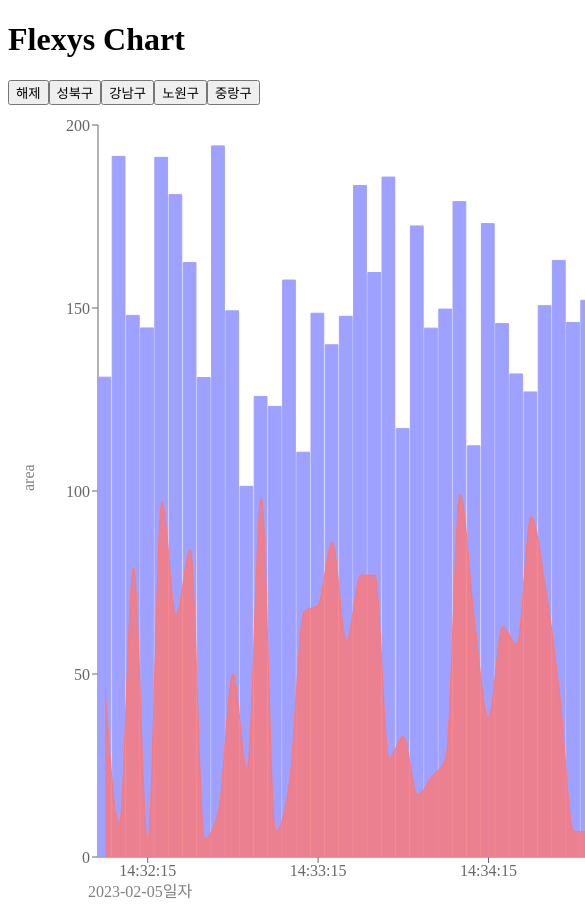
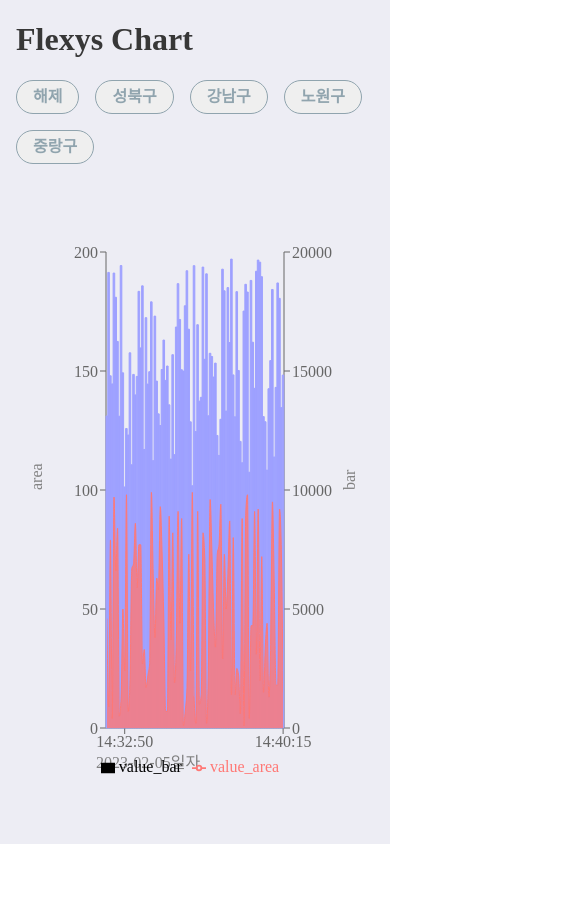
Before and after one commit to wanted-pre-onboarding-fe-team-4/pre-onboarding-9th-3-4, a React (Vite) app: page / in a window 390 px wide. Shown: the top 913 px of the page, 585 px wide, since content can reach past the window. After the commit the page ends 844 px from the top, so only its background shows below. Built offline with nearby package versions, Linux system fonts and the light colour scheme.

Commit message:
[#11] 스타일링 및 반응형 추가 (#16)

```diff
--- a/src/App.tsx
+++ b/src/App.tsx
@@ -1,4 +1,5 @@
 import { Suspense, useState } from 'react';
+import styled from 'styled-components';
 import getData from './api/getData';
 import Chart from './components/Chart';
 import { Filter } from './components/Filter';
@@ -13,9 +14,13 @@ function App() {
   );
 
   return (
-    <div className='App'>
-      <h1>Flexys Chart</h1>
-      <Filter setFilterFunction={setFilterFunction} />
+    <Wrapper>
+      <Title>Flexys Chart</Title>
+      <Filter
+        filterFunction={filterFunction}
+        setFilterFunction={setFilterFunction}
+      />
+      <ChartWrapper>
         <Suspense fallback={<div>Loading...</div>}>
           <Chart
             getChartData={getChartData}
@@ -23,8 +28,30 @@ function App() {
             setFilterFunction={setFilterFunction}
           />
         </Suspense>
-    </div>
+      </ChartWrapper>
+    </Wrapper>
   );
 }
 
+const Wrapper = styled.div`
+  padding: 0 1rem;
+  width: 100%;
+  height: 100vh;
+  display: flex;
+  flex-direction: column;
+  background: #ededf4;
+`;
+
+const Title = styled.h1`
+  color: #373737;
+`;
+
+const ChartWrapper = styled.div`
+  width: 100%;
+  height: 100%;
+  display: flex;
+  align-items: center;
+  justify-content: center;
+`;
+
 export default App;
--- a/src/components/Chart/index.tsx
+++ b/src/components/Chart/index.tsx
@@ -1,5 +1,13 @@
 import { useState } from 'react';
-import { Tooltip, Legend, Cell, XAxis, Label, YAxis } from 'recharts';
+import {
+  Tooltip,
+  Legend,
+  Cell,
+  XAxis,
+  Label,
+  YAxis,
+  ResponsiveContainer,
+} from 'recharts';
 import { ChartStyleConfig } from '../../config/ChartStyleConfig';
 import { IChartData } from '../../types/dataType';
 import { ChartFilterFunction, filterById } from '../Filter/type';
@@ -11,6 +19,7 @@ import {
   StyledChartBar,
   StyledChartBase,
 } from './style';
+import styled from 'styled-components';
 
 const { BAR_HIGHRIGHT_COLOR, BAR_FILL_COLOR } = ChartStyleConfig;
 
@@ -56,6 +65,8 @@ const Chart = ({
   const resetHover = () => setHover('');
 
   return (
+    <Wrapper>
+      <ResponsiveContainer>
         <StyledChartBase
           data={chartData}
           onMouseMove={handleHover}
@@ -75,9 +86,20 @@ const Chart = ({
           <StyledChartBar yAxisId='bar' dataKey='value_bar'>
             {chartData.map(mapChartData)}
           </StyledChartBar>
-      <StyledChartArea yAxisId='area' dataKey='value_area' type='monotone' />
+          <StyledChartArea
+            yAxisId='area'
+            dataKey='value_area'
+            type='monotone'
+          />
         </StyledChartBase>
+      </ResponsiveContainer>
+    </Wrapper>
   );
 };
 
+const Wrapper = styled.div`
+  height: 80%;
+  width: 100%;
+`;
+
 export default Chart;
--- a/src/components/Filter/index.tsx
+++ b/src/components/Filter/index.tsx
@@ -1,17 +1,52 @@
+import styled from 'styled-components';
+import { ButtonType } from '../../types/ButtonType';
 import { ChartFilterFunction, filterById } from './type';
 
 const LOCATIONS = ['해제', '성북구', '강남구', '노원구', '중랑구'];
 
 interface FilterProps {
   setFilterFunction: (newFunction: () => ChartFilterFunction) => void;
+  filterFunction: ChartFilterFunction;
 }
 
-export const Filter = ({ setFilterFunction }: FilterProps) => (
-  <div>
-    {LOCATIONS.map((loc) => (
-      <button key={loc} onClick={() => setFilterFunction(filterById(loc))}>
-        {loc}
-      </button>
-    ))}
-  </div>
-);
+export const Filter = ({ setFilterFunction, filterFunction }: FilterProps) => {
+  return (
+    <Wrapper>
+      {LOCATIONS.map((loc) => (
+        <Button
+          key={loc}
+          active={filterFunction({
+            id: loc,
+            date: '',
+            value_bar: 0,
+            value_area: 0,
+          })}
+          onClick={() => setFilterFunction(filterById(loc))}
+        >
+          {loc}
+        </Button>
+      ))}
+    </Wrapper>
+  );
+};
+
+const Wrapper = styled.div`
+  display: flex;
+  gap: 1rem;
+  flex-wrap: wrap;
+`;
+
+const Button = styled.button<ButtonType>`
+  cursor: pointer;
+  padding: 0.5rem 1rem;
+  border-radius: 10rem;
+  font-size: 1rem;
+  outline: none;
+  font-weight: 700;
+  line-height: 1rem;
+  transition: 0.4s;
+  ${({ active }) =>
+    active
+      ? `color: #3375ee; border: 0.12rem solid #3375ee;`
+      : `color: #90A4AE; border: 0.12rem solid #90A4AE;`}
+`;
--- /dev/null
+++ b/src/global.css
@@ -0,0 +1,7 @@
+* {
+  box-sizing: border-box;
+}
+
+body {
+  margin: 0;
+}
--- a/src/main.tsx
+++ b/src/main.tsx
@@ -1,5 +1,6 @@
 import ReactDOM from 'react-dom/client';
 import App from './App';
+import './global.css';
 
 ReactDOM.createRoot(document.getElementById('root') as HTMLElement).render(
   <App />
--- /dev/null
+++ b/src/types/ButtonType.ts
@@ -0,0 +1,3 @@
+export interface ButtonType {
+  active: boolean;
+}
```
Lines whose indentation alone changed are shown as unchanged.
